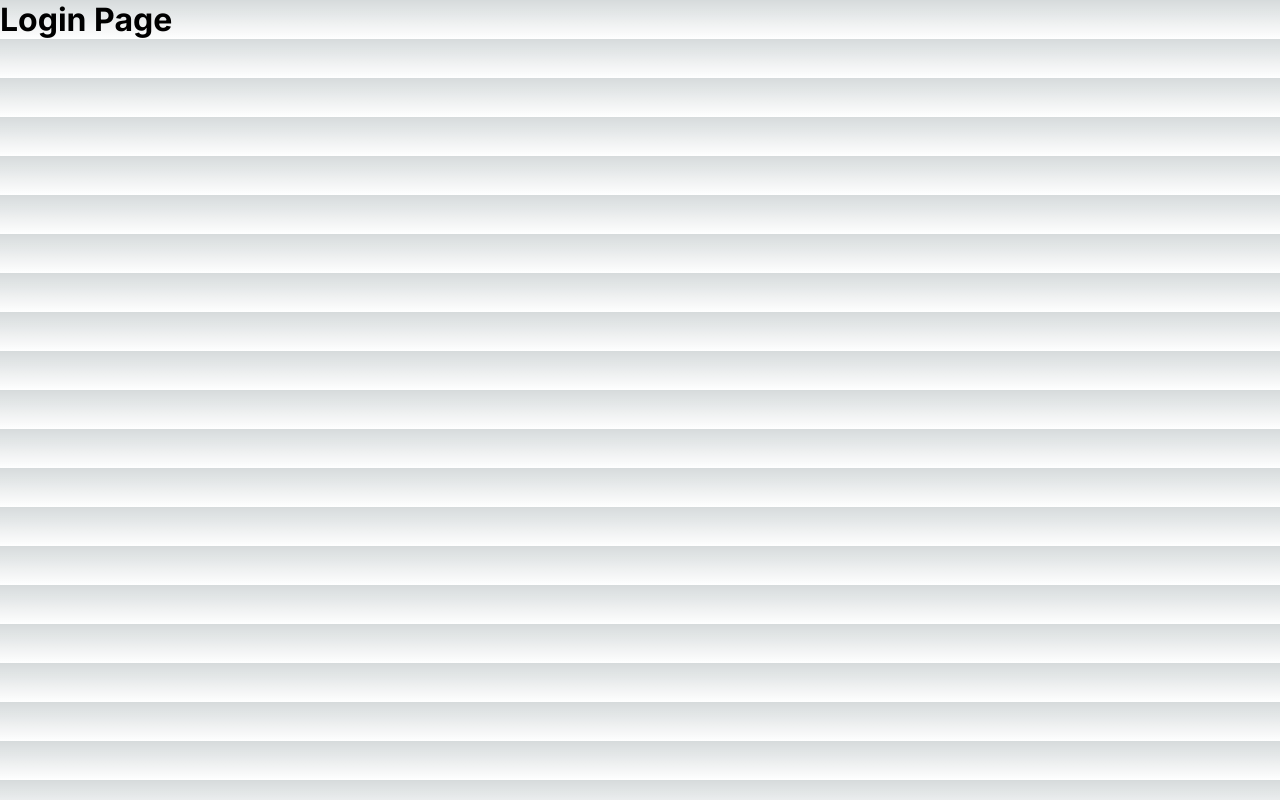
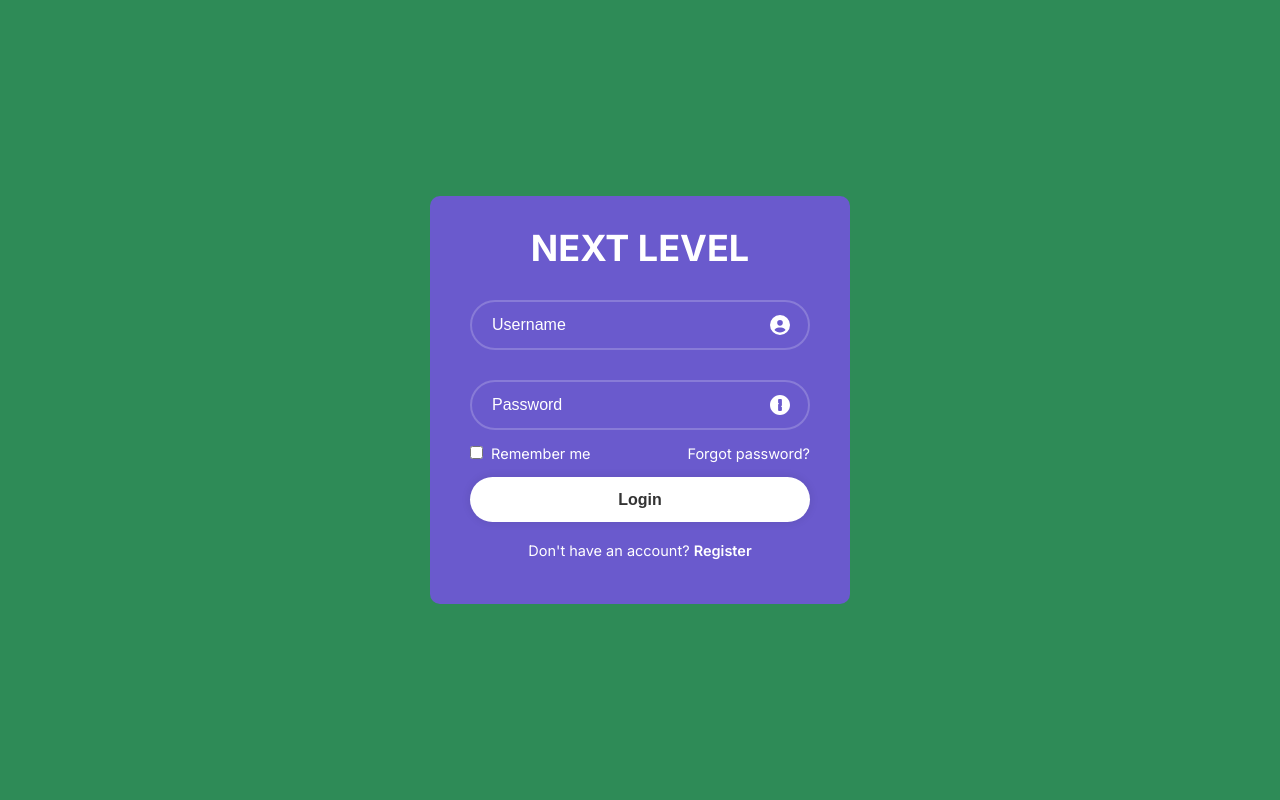
Before and after one commit to oslabs-beta/NextLevel, a Next.js app: page /login in a window 1280 px wide. Built offline with nearby package versions, Linux system fonts and the light colour scheme.

Commit message:
login page finished

```diff
--- a/package.json
+++ b/package.json
@@ -12,6 +12,7 @@
     "next": "^14.2.4",
     "react": "^18",
     "react-dom": "^18",
+    "react-icons": "^5.2.1",
     "web-vitals": "^4.2.1"
   }
 }
--- /dev/null
+++ b/src/app/login/login.css
@@ -0,0 +1,111 @@
+@import url('https://fonts.googleapis.com/css2?family=Poppins:wght@700&display=swap');
+
+* {
+  margin: 0;
+  padding: 0;
+  box-sizing: border-box;
+}
+body {
+  font-family: 'Poppins', sans-serif;
+  display: flex;
+  justify-content: center;
+  align-items: center;
+  min-height: 100vh;
+  background: seagreen;
+}
+
+.wrapper {
+  width: 420px;
+  background: slateblue;
+  color: #fff;
+  border-radius: 10px;
+  padding: 30px 40px;
+}
+
+.wrapper h1 {
+  font-size: 36px;
+  text-align: center;
+}
+
+.wrapper .input-box {
+  position: relative;
+  width: 100%;
+  height: 50px;
+  margin: 30px 0;
+}
+
+.input-box input {
+  width: 100%;
+  height: 100%;
+  background: transparent;
+  border: none;
+  outline: none;
+  border: 2px solid rgba(255, 255, 255, 0.2);
+  border-radius: 40px;
+  font-size: 16px;
+  color: #fff;
+  padding: 20px 45px 20px 20px;
+}
+
+.input-box input::placeholder {
+  color: #fff;
+}
+
+.input-box .icon {
+  position: absolute;
+  right: 20px;
+  top: 50%;
+  transform: translateY(-50%);
+  font-size: 20px;
+}
+
+.wrapper .remember-forgot {
+  display: flex;
+  justify-content: space-between;
+  font-size: 14.5px;
+  margin: -15px 0 15px;
+}
+
+.remember-forgot label input {
+  accent-color: #fff;
+  margin-right: 4px;
+}
+
+.remember-forgot a {
+  color: #fff;
+  text-decoration: none;
+}
+
+.remember-forgot a:hover {
+  text-decoration: underline;
+}
+
+.wrapper button {
+  width: 100%;
+  height: 45px;
+  background: #fff;
+  border: none;
+  outline: none;
+  border-radius: 40px;
+  box-shadow: 0 0 10px rgba(0, 0, 0, 0.1);
+  cursor: pointer;
+  font-size: 16px;
+  color: #333;
+  font-weight: 700;
+}
+
+.wrapper .register-link {
+  font-size: 14.5px;
+  text-align: center;
+  margin: 20px 0 15px;
+}
+
+.register-link p a {
+  color: #fff;
+  text-decoration: none;
+  font-weight: 600;
+}
+
+.register-link p a:hover {
+  text-decoration: underline;
+}
--- a/src/app/login/page.js
+++ b/src/app/login/page.js
@@ -1,9 +1,40 @@
 import React from 'react';
+import './login.css';
+import { FaCircleUser } from 'react-icons/fa6';
+import { Si1Password } from 'react-icons/si';
 
 export default function Login() {
   return (
-   <main>
-    <h1>Login Page</h1>
-   </main>
+    <body>
+      <div className="wrapper">
+        <form action="">
+          <h1> NEXT LEVEL </h1>
+          <div className="input-box">
+            <input type="text" placeholder="Username" required />
+            <FaCircleUser className="icon" />
+          </div>
+          <div className="input-box">
+            <input type="password" placeholder="Password" required />
+            <Si1Password className="icon" />
+          </div>
+
+          <div className="remember-forgot">
+            <label>
+              <input type="checkbox" /> Remember me
+            </label>
+            <a href="#">Forgot password?</a>
+          </div>
+
+          <button type="submit"> Login </button>
+
+          <div className="register-link">
+            <p>
+              {' '}
+              Don't have an account? <a href="#">Register</a>
+            </p>
+          </div>
+        </form>
+      </div>
+    </body>
   );
 }
```
Also changed, not shown: 1 other file (tests, documents, lock files or other folders).
